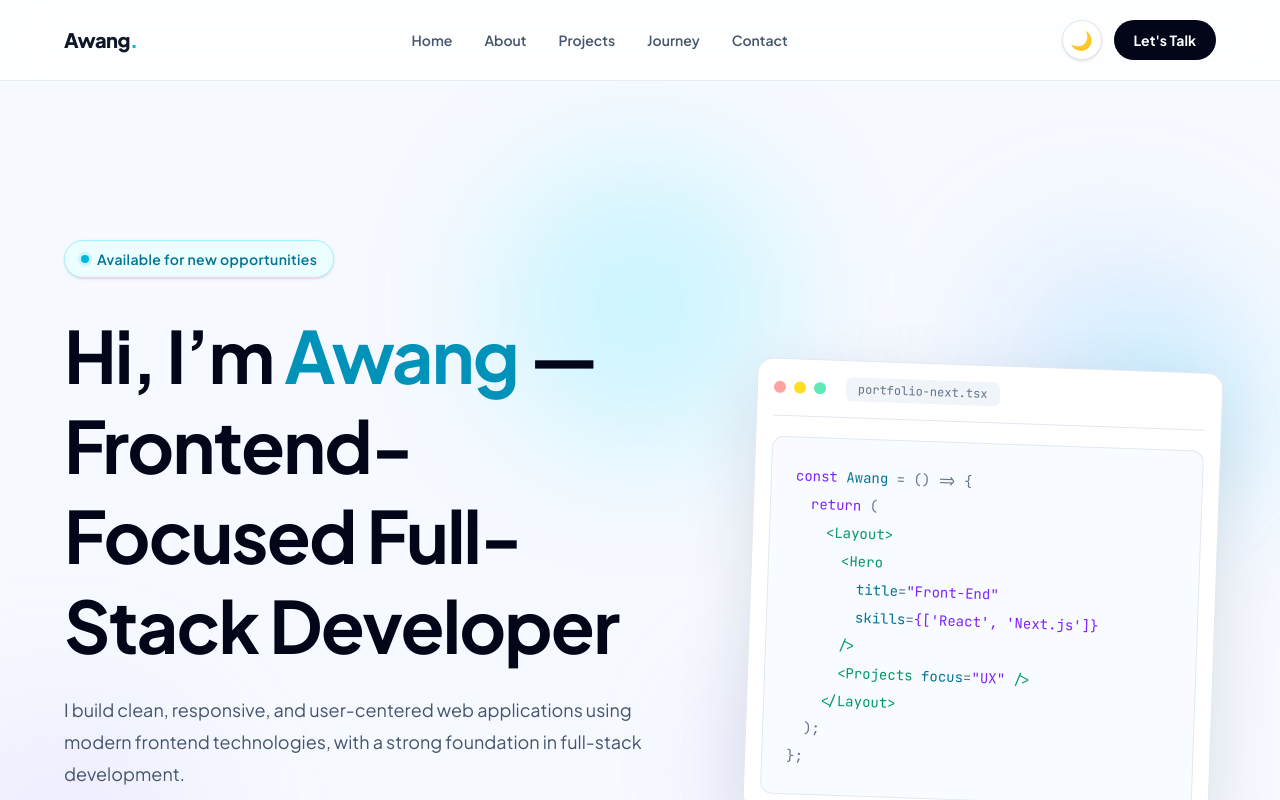
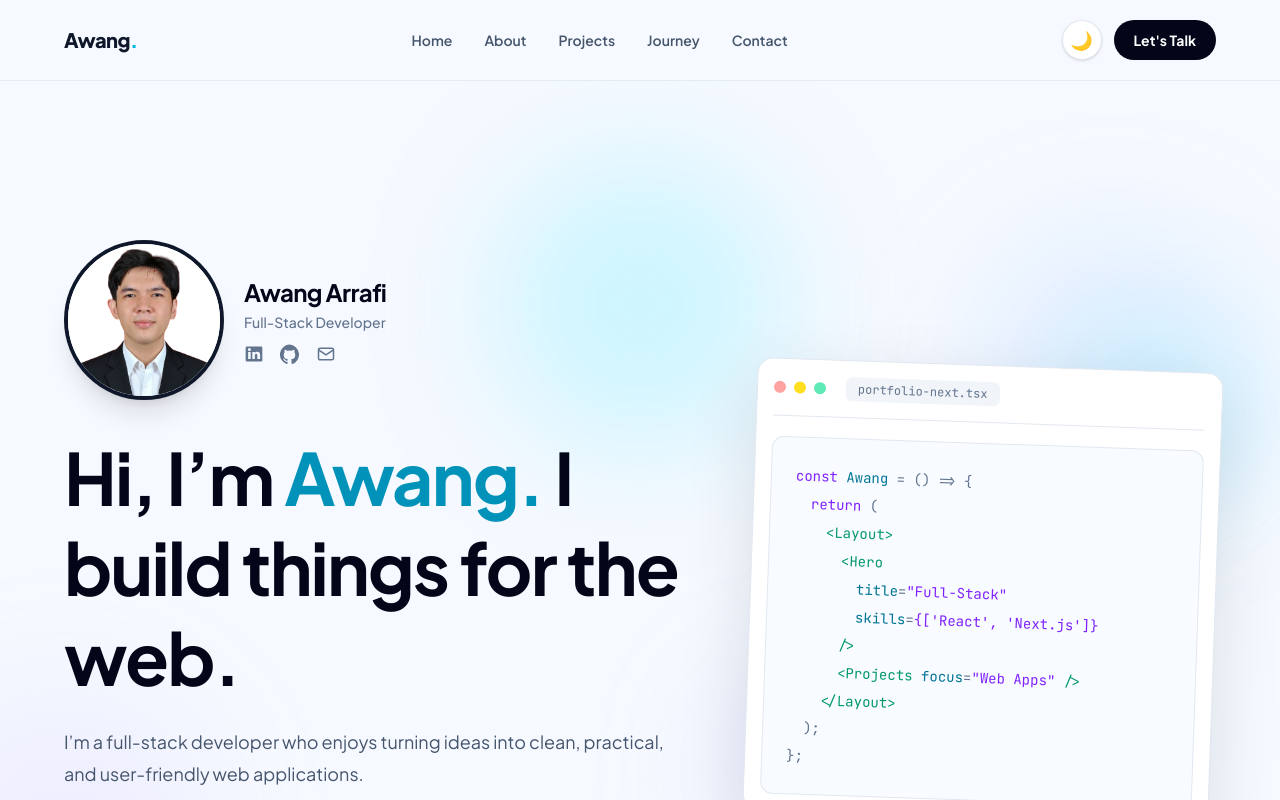
Before and after one commit to AwArrafi/portfolio, a Next.js app: page / in a window 1280 px wide. Shown: the top 800 px of the page. Built offline with nearby package versions, Linux system fonts and the light colour scheme.

Commit message:
Hero Section Update

```diff
--- a/components/sections/HeroSection.tsx
+++ b/components/sections/HeroSection.tsx
@@ -1,6 +1,12 @@
+"use client";
+
+import { useState } from "react";
 import { heroSkills } from "@/data/hero";
+import Image from "next/image";
 
 export default function HeroSection() {
+  const [isProfessional, setIsProfessional] = useState(true);
+
   return (
     <section
       id="home"
@@ -8,35 +14,147 @@ export default function HeroSection() {
     >
       {/* Background Glow */}
       <div className="absolute left-1/2 top-20 h-72 w-72 -translate-x-1/2 rounded-full bg-cyan-300/25 blur-3xl dark:bg-cyan-400/10" />
+
       <div className="absolute right-10 top-40 h-64 w-64 rounded-full bg-blue-300/20 blur-3xl dark:bg-blue-400/10" />
+
       <div className="absolute -left-20 bottom-10 h-72 w-72 rounded-full bg-violet-300/15 blur-3xl dark:bg-violet-400/10" />
 
       <div className="relative mx-auto grid max-w-7xl items-center gap-14 lg:grid-cols-[1.15fr_0.85fr]">
         <div>
-          {/* Availability Badge */}
-          <div className="mb-8 inline-flex items-center gap-2 rounded-full border border-cyan-200 bg-cyan-50 px-4 py-2 shadow-sm dark:border-cyan-300/20 dark:bg-cyan-300/10">
-            <span className="relative flex h-2 w-2">
-              <span className="absolute inline-flex h-full w-full animate-ping rounded-full bg-cyan-500 opacity-60 dark:bg-cyan-300" />
-              <span className="relative inline-flex h-2 w-2 rounded-full bg-cyan-500 dark:bg-cyan-300" />
-            </span>
+          {/* Profile */}
+          <div className="mb-8 flex items-center gap-5">
+            {/* Profile Image */}
+            {/* Profile Image */}
+            <button
+              type="button"
+              onClick={() => setIsProfessional((prev) => !prev)}
+              className="group relative h-40 w-40 shrink-0 overflow-hidden rounded-full border-4 border-slate-900 bg-white shadow-xl transition-all duration-300 hover:scale-105 hover:shadow-2xl focus:outline-none focus:ring-4 focus:ring-slate-900/20 dark:border-slate-700 dark:bg-white dark:hover:border-slate-600"
+              aria-label={
+                isProfessional
+                  ? "Switch to anime profile picture"
+                  : "Switch to professional profile picture"
+              }
+            >
+              {/* Anime Profile */}
+              <Image
+                src="/Images/profile-manga.jpg"
+                alt="Anime profile picture"
+                fill
+                className={`object-cover transition-all duration-700 ease-in-out ${
+                  isProfessional
+                    ? "scale-105 opacity-0"
+                    : "scale-100 opacity-100"
+                }`}
+                sizes="160px"
+              />
 
-            <span className="text-sm font-semibold tracking-wide text-cyan-700 dark:text-cyan-200">
-              Available for new opportunities
-            </span>
+              {/* Professional Profile */}
+              <Image
+                src="/Images/profile-professional.png"
+                alt="Professional profile picture"
+                fill
+                priority
+                className={`object-cover transition-all duration-700 ease-in-out ${
+                  isProfessional
+                    ? "scale-100 opacity-100"
+                    : "scale-105 opacity-0"
+                }`}
+                sizes="160px"
+              />
+
+              {/* Hover Overlay */}
+              <span
+                className="pointer-events-none absolute inset-0 rounded-full bg-white/0 transition-colors duration-300 group-hover:bg-white/10"
+                aria-hidden="true"
+              />
+            </button>
+
+            {/* Profile Info */}
+            <div>
+              <h2 className="text-2xl font-bold tracking-tight text-slate-950 dark:text-[#dae2fd]">
+                Awang Arrafi
+              </h2>
+
+              <p className="mt-1 text-sm font-medium text-slate-500 dark:text-[#bbc9cd]">
+                Full-Stack Developer
+              </p>
+
+              {/* Social Links */}
+              <div className="mt-3 flex items-center gap-4">
+                {/* LinkedIn */}
+                <a
+                  href="https://www.linkedin.com/in/awangarrafi/"
+                  target="_blank"
+                  rel="noopener noreferrer"
+                  aria-label="LinkedIn"
+                  className="text-slate-500 transition hover:-translate-y-0.5 hover:text-cyan-600 dark:text-slate-400 dark:hover:text-cyan-300"
+                >
+                  <svg
+                    xmlns="http://www.w3.org/2000/svg"
+                    viewBox="0 0 24 24"
+                    fill="currentColor"
+                    className="h-5 w-5"
+                    aria-hidden="true"
+                  >
+                    <path d="M20.5 3h-17A1.5 1.5 0 0 0 2 4.5v15A1.5 1.5 0 0 0 3.5 21h17a1.5 1.5 0 0 0 1.5-1.5v-15A1.5 1.5 0 0 0 20.5 3ZM8 18H5V9.5h3V18ZM6.5 8.3A1.8 1.8 0 1 1 6.5 4.7a1.8 1.8 0 0 1 0 3.6ZM19 18h-3v-4.1c0-1-.02-2.3-1.4-2.3-1.4 0-1.6 1.1-1.6 2.2V18h-3V9.5h2.9v1.2h.04c.4-.8 1.4-1.5 2.8-1.5 3 0 3.6 2 3.6 4.5V18Z" />
+                  </svg>
+                </a>
+
+                {/* GitHub */}
+                <a
+                  href="https://github.com/AwArrafi"
+                  target="_blank"
+                  rel="noopener noreferrer"
+                  aria-label="GitHub"
+                  className="text-slate-500 transition hover:-translate-y-0.5 hover:text-cyan-600 dark:text-slate-400 dark:hover:text-cyan-300"
+                >
+                  <svg
+                    xmlns="http://www.w3.org/2000/svg"
+                    viewBox="0 0 24 24"
+                    fill="currentColor"
+                    className="h-5 w-5"
+                    aria-hidden="true"
+                  >
+                    <path d="M12 .7a12 12 0 0 0-3.8 23.4c.6.1.8-.3.8-.6v-2.3c-3.1.7-3.8-1.3-3.8-1.3-.5-1.3-1.2-1.7-1.2-1.7-1-.7.1-.7.1-.7 1.1.1 1.7 1.1 1.7 1.1 1 .1.8 1.9 3.1 1.4.1-.7.4-1.2.7-1.5-2.5-.3-5.1-1.3-5.1-5.6 0-1.2.4-2.2 1.1-3-.1-.3-.5-1.4.1-2.9 0 0 .9-.3 3 1.1a10.3 10.3 0 0 1 5.4 0c2.1-1.4 3-1.1 3-1.1.6 1.5.2 2.6.1 2.9.7.8 1.1 1.8 1.1 3 0 4.3-2.6 5.3-5.1 5.6.4.3.7 1 .7 2v2.9c0 .3.2.7.8.6A12 12 0 0 0 12 .7Z" />
+                  </svg>
+                </a>
+
+                {/* Email */}
+                <a
+                  href="https://mail.google.com/mail/?view=cm&fs=1&to=awangarrafi@gmail.com"
+                  target="_blank"
+                  rel="noopener noreferrer"
+                  aria-label="Email"
+                  className="text-slate-500 transition hover:-translate-y-0.5 hover:text-cyan-600 dark:text-slate-400 dark:hover:text-cyan-300"
+                >
+                  <svg
+                    xmlns="http://www.w3.org/2000/svg"
+                    viewBox="0 0 24 24"
+                    fill="none"
+                    stroke="currentColor"
+                    strokeWidth="1.8"
+                    className="h-5 w-5"
+                    aria-hidden="true"
+                  >
+                    <rect x="3" y="5" width="18" height="14" rx="2" />
+                    <path d="m3 7 9 6 9-6" />
+                  </svg>
+                </a>
+              </div>
+            </div>
           </div>
 
           {/* Heading */}
           <h1 className="max-w-4xl text-4xl font-bold leading-tight tracking-tight text-slate-950 dark:text-[#dae2fd] sm:text-5xl md:text-6xl lg:text-7xl">
             Hi, I’m{" "}
-            <span className="text-cyan-600 dark:text-[#8aebff]">Awang</span> —
-            Frontend-Focused Full-Stack Developer
+            <span className="text-cyan-600 dark:text-[#8aebff]">Awang.</span> I
+            build things for the web.
           </h1>
 
           {/* Description */}
           <p className="mt-6 max-w-2xl text-base leading-8 text-slate-600 dark:text-[#bbc9cd] md:text-lg">
-            I build clean, responsive, and user-centered web applications using
-            modern frontend technologies, with a strong foundation in full-stack
-            development.
+            I’m a full-stack developer who enjoys turning ideas into clean,
+            practical, and user-friendly web applications.
           </p>
 
           {/* Buttons */}
@@ -86,6 +204,7 @@ export default function HeroSection() {
         {/* Code Preview */}
         <div className="relative">
           <div className="absolute -right-8 -top-8 h-40 w-40 rounded-full bg-cyan-300/25 blur-3xl dark:bg-cyan-400/10" />
+
           <div className="absolute -bottom-8 -left-8 h-40 w-40 rounded-full bg-violet-300/20 blur-3xl dark:bg-violet-400/10" />
 
           <div className="relative rotate-0 overflow-hidden rounded-2xl border border-slate-200 bg-white p-4 shadow-[0_24px_70px_rgba(15,23,42,0.12)] transition hover:rotate-0 dark:border-white/10 dark:bg-slate-800/50 dark:shadow-2xl lg:rotate-2">
@@ -138,7 +257,7 @@ export default function HeroSection() {
                 <span className="text-cyan-700 dark:text-cyan-300">title</span>
                 <span className="text-slate-500 dark:text-slate-400">=</span>
                 <span className="text-violet-600 dark:text-violet-300">
-                  &quot;Front-End&quot;
+                  &quot;Full-Stack&quot;
                 </span>
               </p>
 
@@ -161,7 +280,7 @@ export default function HeroSection() {
                 <span className="text-cyan-700 dark:text-cyan-300">focus</span>
                 <span className="text-slate-500 dark:text-slate-400">=</span>
                 <span className="text-violet-600 dark:text-violet-300">
-                  &quot;UX&quot;
+                  &quot;Web Apps&quot;
                 </span>{" "}
                 <span className="text-emerald-600 dark:text-emerald-300">
                   /&gt;
--- a/components/ui/Navbar.tsx
+++ b/components/ui/Navbar.tsx
@@ -12,7 +12,7 @@ const navItems = [
 
 export default function Navbar() {
   return (
-    <header className="fixed left-0 top-0 z-50 w-full border-b border-slate-200/80 bg-white/80 backdrop-blur-xl dark:border-white/10 dark:bg-[#07111f]/80">
+    <header className="fixed left-0 top-0 z-50 w-full border-b border-slate-200/80 bg-[#f6f9ff] dark:border-white/5 dark:bg-[#07111f]">
       <nav className="mx-auto flex h-20 max-w-7xl items-center justify-between px-6 md:px-10 lg:px-16">
         {/* Logo */}
         <a
--- a/components/ui/ProjectPreview.tsx
+++ b/components/ui/ProjectPreview.tsx
@@ -34,6 +34,7 @@ export default function ProjectPreview({ project }: ProjectPreviewProps) {
             src={project.image}
             alt={project.imageAlt}
             fill
+            sizes="(max-width: 768px) 100vw, (max-width: 1280px) 50vw, 33vw"
             className="object-contain"
           />
         </div>
@@ -47,6 +48,7 @@ export default function ProjectPreview({ project }: ProjectPreviewProps) {
         src={project.image}
         alt={project.imageAlt}
         fill
+        sizes="(max-width: 768px) 100vw, (max-width: 1280px) 50vw, 33vw"
         className="object-cover object-top transition duration-500 group-hover:scale-105"
       />
 
```
Also changed, not shown: app/globals.css (+45 -0 lines), components/ThemeProvider.tsx (+14 -0 lines), components/ui/JourneyItem.tsx (+12 -9 lines), public/images/profile-manga.jpg (added), public/images/profile-professional.png (added).
